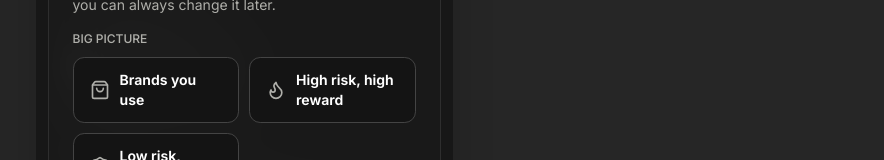
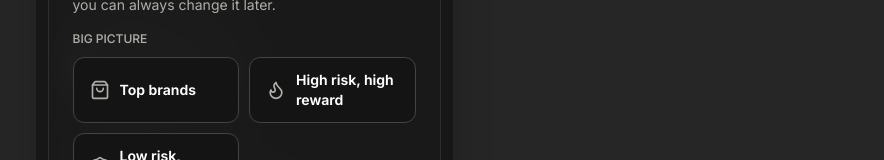
Before and after one commit to karojohnson/hackathon-mobile, a Next.js app: page / in a window 1280 px wide. Shown: the part 206-366 px from the top of the page, without its empty margins (396-1280 px from the left). Built offline with nearby package versions, Linux system fonts and the light colour scheme.

Commit message:
Rename "Brands you use" quiz category to "Top brands"

```diff
--- a/data/interests.ts
+++ b/data/interests.ts
@@ -37,7 +37,7 @@ export const WATCHLIST_SIZE = 6
 export const interests: Interest[] = [
   {
     id: "brands",
-    label: "Brands you use",
+    label: "Top brands",
     blurb: "Everyday names you already know.",
     symbols: ["AAPL", "AMZN"],
     tier: "vibe",
```
